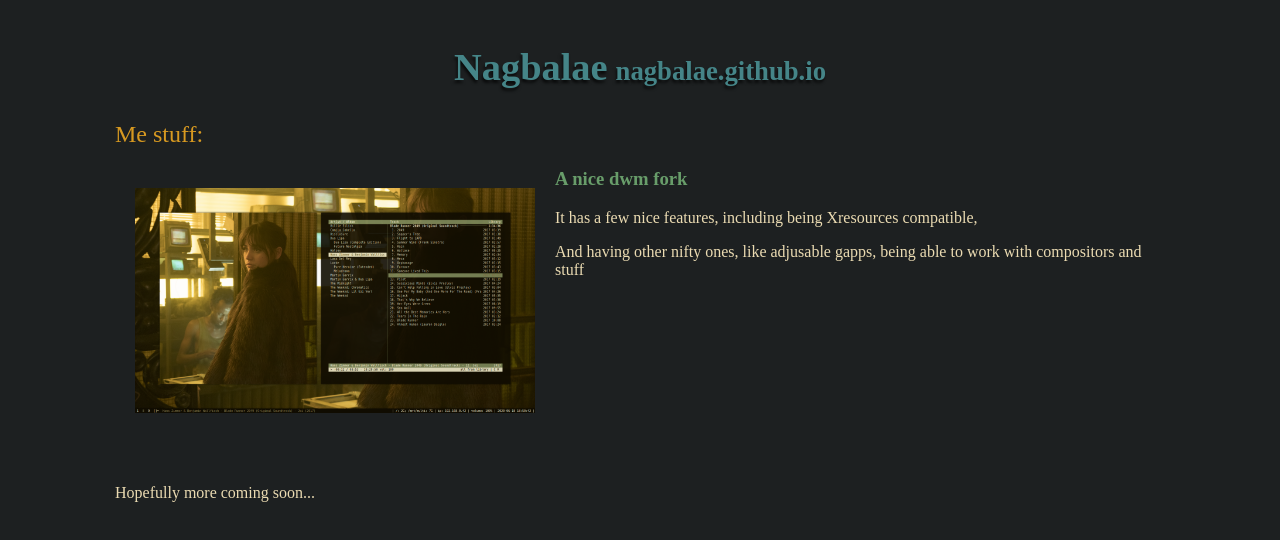
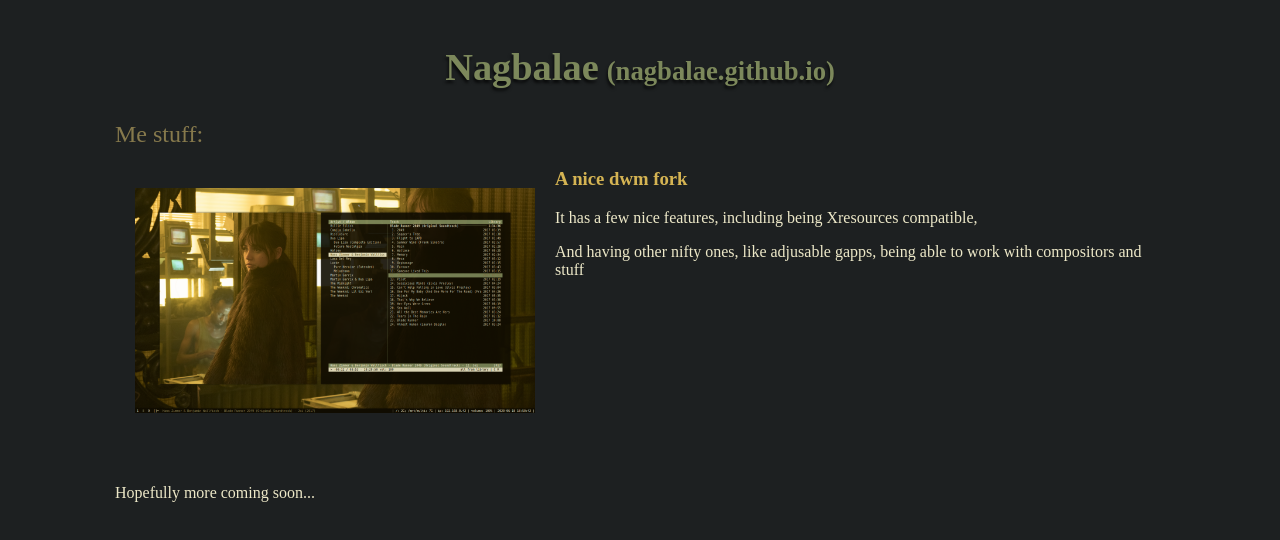
Before and after one commit to nagbalae/nagbalae.github.io, a plain HTML site: page index.html in a window 1280 px wide. Drawn offline with Linux system fonts and the light colour scheme.

Commit message:
New colours

```diff
--- a/style.css
+++ b/style.css
@@ -1,22 +1,22 @@
 :root {
-    --color0: #282828;
-    --color1: #cc241d;
-    --color2: #98971a;
-    --color3: #d79921;
-    --color4: #458588;
-    --color5: #b16286;
-    --color6: #689d6a;
-    --color7: #a89984;
-    --color8: #928374;
-    --color9: #fb4934;
-    --color10: #b8bb26;
-    --color11: #fabd2f;
-    --color12: #83a598;
-    --color13: #d3869b;
-    --color14: #8ec07c;
-    --color15: #ebdbb2;
-    --color256: #1d2021;
-    --color257: #ebdbb2;
+	--color0: #100c01;
+	--color256: #1d2021;
+	--color257: #ebdbb2;
+	--color1: #777149;
+	--color2: #8D7227;
+	--color3: #86794C;
+	--color4: #7C885B;
+	--color5: #AB8C31;
+	--color6: #D5B453;
+	--color7: #ede8c8;
+	--color8: #a5a28c;
+	--color9: #777149;
+	--color10: #8D7227;
+	--color11: #86794C;
+	--color12: #7C885B;
+	--color13: #AB8C31;
+	--color14: #D5B453;
+	--color15: #ede8c8;
 }
 
 li img {
```
Also changed, not shown: index.html (+1 -1 lines).
